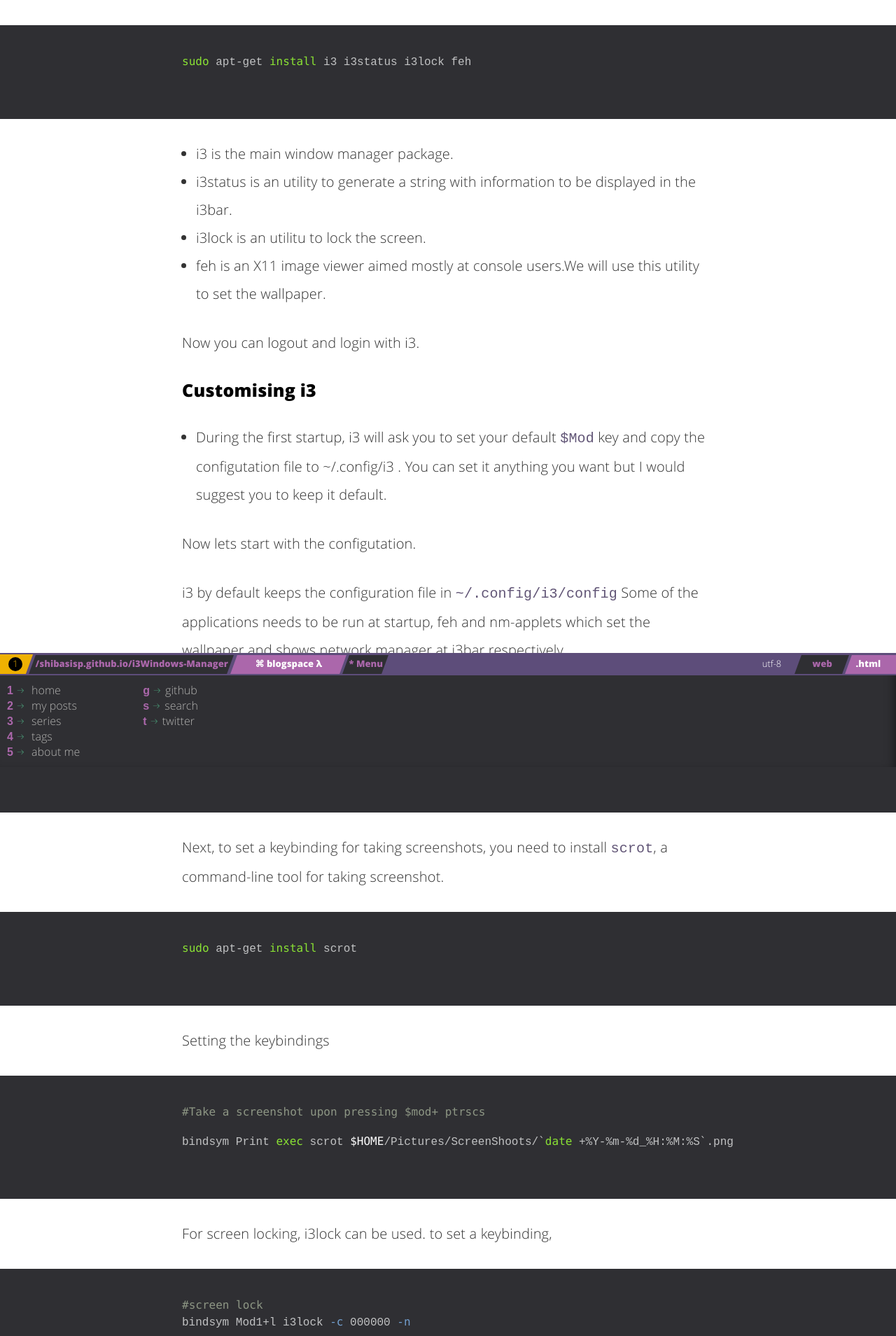
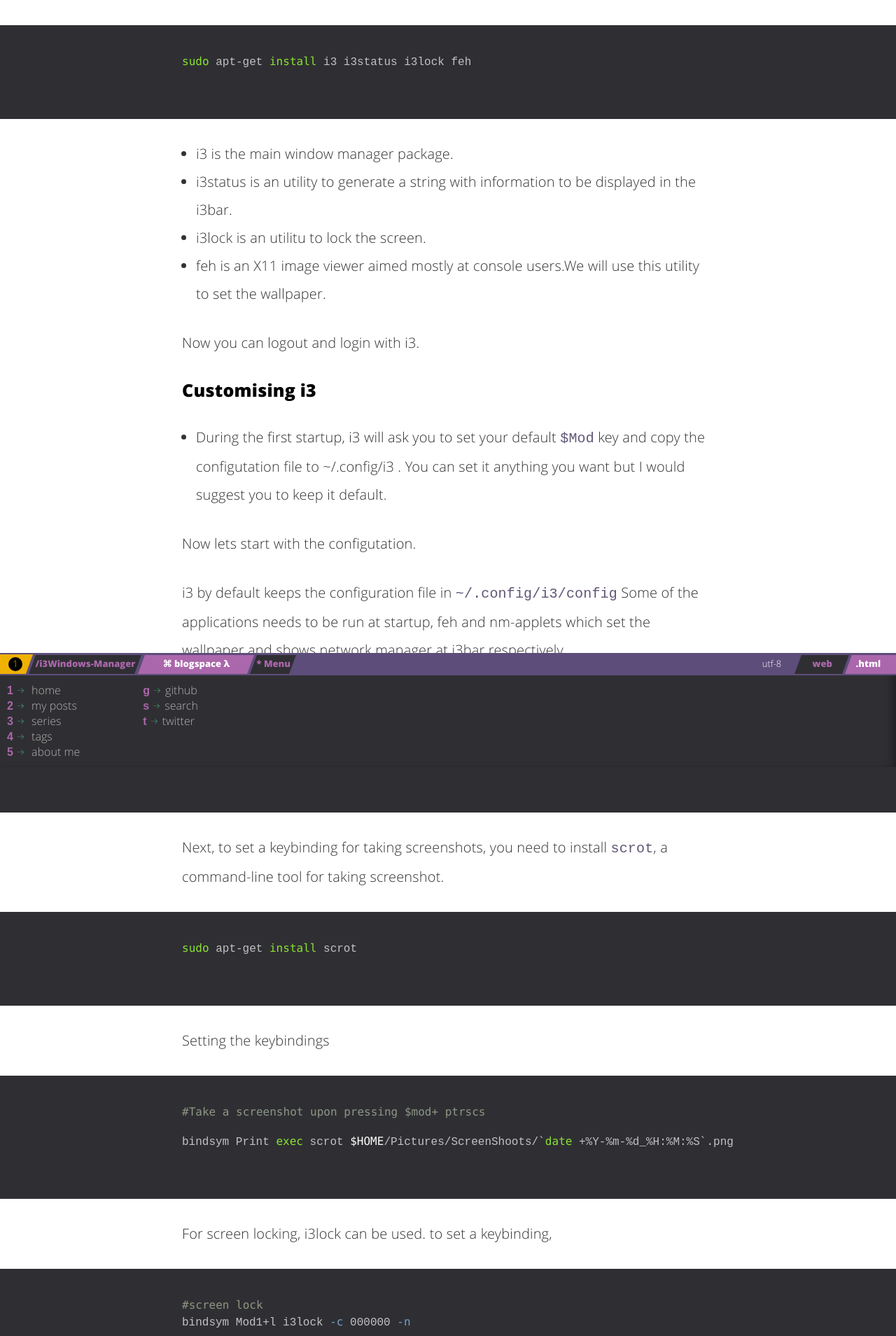
Before and after one commit to shibasisp/shibasisp.github.io, a Jekyll site: the page built from _posts/2016-12-09-i3Windows Manager.md, in a window 1280 px wide. Shown: the part 704-2613 px from the top of the page at 70% size. Built offline with Jekyll 4.4.1, drawn with Linux system fonts in a browser that asks for light colours; comment, search, counter and statistics services are not loaded.

Commit message:
Update 2016-12-09-i3Windows Manager.md

```diff
--- a/_posts/2016-12-09-i3Windows Manager.md
+++ b/_posts/2016-12-09-i3Windows Manager.md
@@ -2,7 +2,7 @@
 layout: post
 title: Customising i3 Windows Manager
 comments: true
-permalink: /shibasisp.github.io/:title
+permalink: /:title
 image: ''
 date:   2016-09-12 00:06:31
 tags:
```
